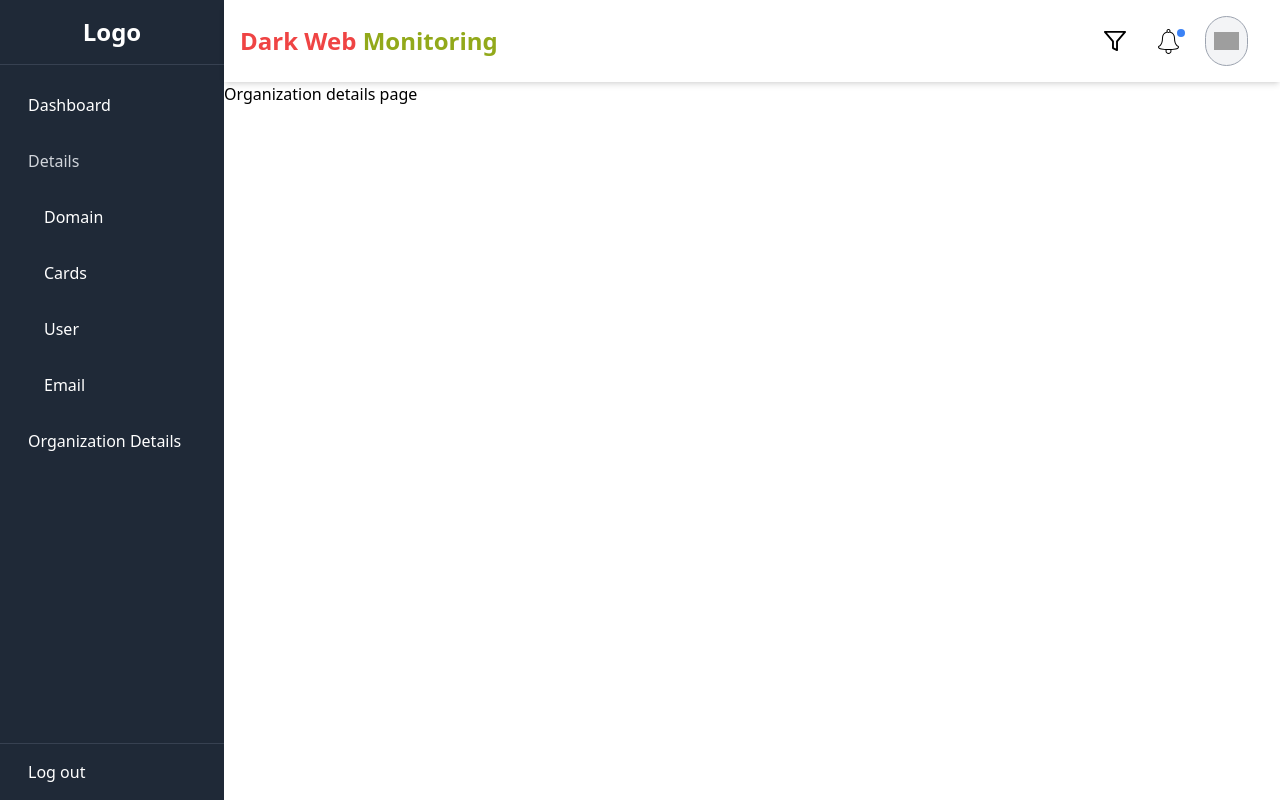
After one commit to sudeep-gtn/dark-web-monitoring, a Django app: page /org-details in a window 1280 px wide. The commit adds this page. Run offline with Django 5.2, Linux system fonts and the light colour scheme; some libraries are stand-ins or nearby versions; grey boxes are pictures that could not be loaded.

Commit message:
added sub-pages

```diff
--- a/DWmonitoring/authentication/templates/base.html
+++ b/DWmonitoring/authentication/templates/base.html
@@ -18,41 +18,40 @@
             <div class="p-4">
               <ul class="space-y-2">
                 <li>
-                  <button class="w-full text-left p-3 rounded hover:bg-gray-700 active-tab" onclick="showTab('dashboard')">
+                  <a class="block w-full text-left p-3 rounded hover:bg-gray-700" href="{% url 'dashboard' %}">
                     Dashboard
-                  </button>
+                  </a>
                 </li>
                 <li>
-                  <div class="w-full text-left p-3 rounded text-gray-300">
+                  <div class="w-full text-left p-3 rounded text-gray-300 cursor-pointer">
                     Details
                   </div>
                   <ul id="detailsMenu" class="ml-4 mt-2 space-y-2">
                     <li>
-                      <button class="w-full text-left p-3 rounded hover:bg-gray-700" onclick="showTab('domainDetails')">
+                      <a href="{% url 'domain' %}" class="block w-full text-left p-3 rounded hover:bg-gray-700">
                         Domain
-                      </button>
+                      </a>
                     </li>
                     <li>
-                      <button class="w-full text-left p-3 rounded hover:bg-gray-700" onclick="showTab('creditCardDetails')">
-                        Credit Card
-                      </button>
+                      <a href="{% url 'cards' %}" class="block w-full text-left p-3 rounded hover:bg-gray-700">
+                        Cards
+                      </a>
                     </li>
                     <li>
-                      <button class="w-full text-left p-3 rounded hover:bg-gray-700" onclick="showTab('userDetails')">
+                      <a href="{% url 'users' %}" class="block w-full text-left p-3 rounded hover:bg-gray-700">
                         User
-                      </button>
+                      </a>
                     </li>
                     <li>
-                      <button class="w-full text-left p-3 rounded hover:bg-gray-700" onclick="showTab('emailDetails')">
+                      <a href="{% url 'email' %}" class="block w-full text-left p-3 rounded hover:bg-gray-700">
                         Email
-                      </button>
+                      </a>
                     </li>
                   </ul>
                 </li>
+
                 <li>
-                  <button class="w-full text-left p-3 rounded hover:bg-gray-700" onclick="showTab('organizationDetails')">
-                    Organization Details
-                  </button>
+                    <a class="block w-full text-left p-3 rounded hover:bg-gray-700" href="{% url 'org-details' %}">Organization Details</a>
                 </li>
               </ul>
             </div>
@@ -104,7 +103,7 @@
                 class="hidden absolute right-0 mt-14 w-48 bg-white border border-gray-200 rounded-md shadow-lg py-1">
                 <a href="#" class="block px-4 py-2 text-gray-800 hover:bg-gray-100">Profile</a>
                 <a href="#" class="block px-4 py-2 text-gray-800 hover:bg-gray-100">Settings</a>
-                <a href="#" class="block px-4 py-2 text-gray-800 hover:bg-gray-100">Logout</a>
+                <a href="{% url 'logout' %}" class="block px-4 py-2 text-gray-800 hover:bg-gray-100">Logout</a>
               </div>
             </div>
           </header>
@@ -114,4 +113,9 @@
 </div>
 </div>
 </body>
+<script>
+    function toggleDropdown(dropdownId) {
+      document.getElementById(dropdownId).classList.toggle("hidden");
+    }
+</script>
 </html>
--- /dev/null
+++ b/DWmonitoring/authentication/templates/cards.html
@@ -0,0 +1,6 @@
+{% extends 'base.html' %}
+{% block title %}Cards{% endblock title %}
+
+{% block content %}
+<h1>Cards page</h1>
+{% endblock content %}
--- /dev/null
+++ b/DWmonitoring/authentication/templates/domain.html
@@ -0,0 +1,6 @@
+{% extends 'base.html' %}
+{% block title %}Domain{% endblock title %}
+
+{% block content %}
+<h1>Domain page</h1>
+{% endblock content %}
--- /dev/null
+++ b/DWmonitoring/authentication/templates/email.html
@@ -0,0 +1,6 @@
+{% extends 'base.html' %}
+{% block title %}Email{% endblock title %}
+
+{% block content %}
+<h1>Email page</h1>
+{% endblock content %}
--- /dev/null
+++ b/DWmonitoring/authentication/templates/organization-details.html
@@ -0,0 +1,6 @@
+{% extends 'base.html' %}
+{% block title %}Organization Details{% endblock title %}
+
+{% block content %}
+<h1>Organization details page</h1>
+{% endblock content %}
--- /dev/null
+++ b/DWmonitoring/authentication/templates/users.html
@@ -0,0 +1,6 @@
+{% extends 'base.html' %}
+{% block title %}Users{% endblock title %}
+
+{% block content %}
+<h1>Users page</h1>
+{% endblock content %}
--- a/DWmonitoring/authentication/urls.py
+++ b/DWmonitoring/authentication/urls.py
@@ -1,5 +1,5 @@
 from django.urls import path
-from .views import RegisterView, LoginView, HomeView, LogoutView, DashboardView
+from .views import RegisterView, LoginView, HomeView, LogoutView, DashboardView, DomainView, CardsView, UsersView, EmailView, OrganizationDetailsView
 
 urlpatterns = [
     path('',HomeView.as_view(), name="home"),
@@ -7,4 +7,9 @@ urlpatterns = [
     path('register',RegisterView.as_view(), name="register"),
     path('logout',LogoutView.as_view(), name="logout"),
     path('dashboard',DashboardView.as_view(), name="dashboard"),
+    path('details/domain',DomainView.as_view(), name="domain"),
+    path('details/cards',CardsView.as_view(), name="cards"),
+    path('details/user',UsersView.as_view(), name="users"),
+    path('details/email',EmailView.as_view(), name="email"),
+    path('org-details', OrganizationDetailsView.as_view(), name="org-details")
 ]
--- a/DWmonitoring/authentication/views.py
+++ b/DWmonitoring/authentication/views.py
@@ -81,3 +81,24 @@ class DashboardView(LoginRequiredMixin, View):
     login_url = "login"
     def get(self, request):
         return render(request, "dashboard.html")
+
+class DomainView(View):
+    def get(self, request):
+        return render(request,"domain.html")
+
+class CardsView(View):
+    def get(self, request):
+        return render(request,"cards.html")
+
+class UsersView(View):
+    def get(self, request):
+        return render(request,"users.html")
+
+
+class EmailView(View):
+    def get(self,request):
+        return render(request, "email.html")
+
+class OrganizationDetailsView(View):
+    def get(self, request):
+        return render(request,"organization-details.html")
```
Also changed, not shown: DWmonitoring/authentication/templates/dashboard.html (+9 -9 lines), DWmonitoring/db.sqlite3.
